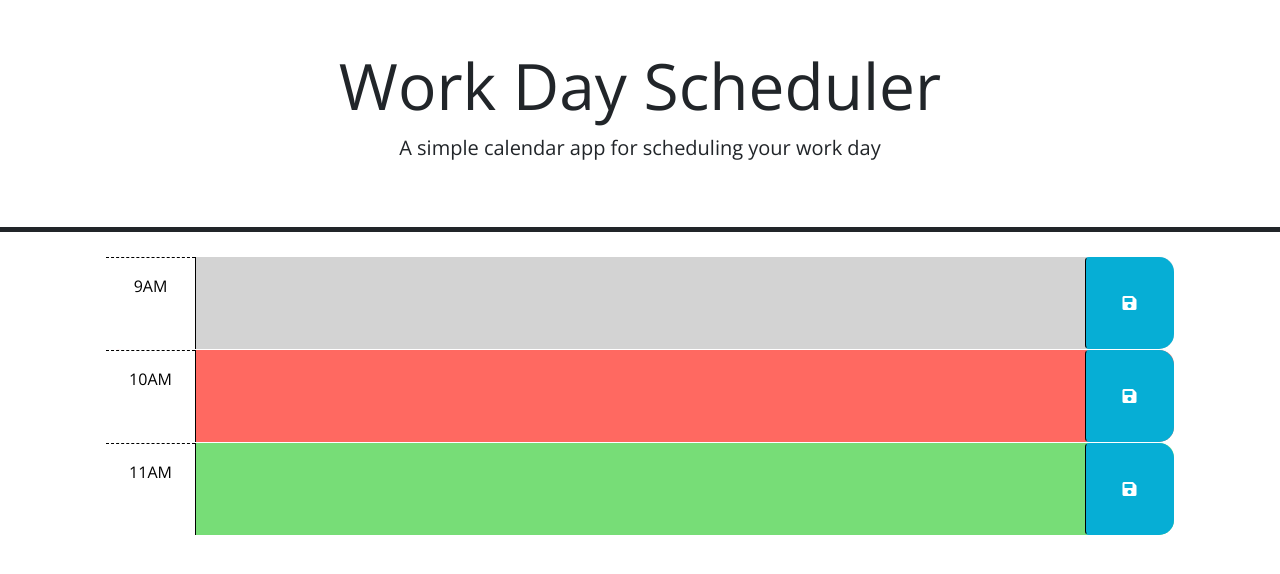
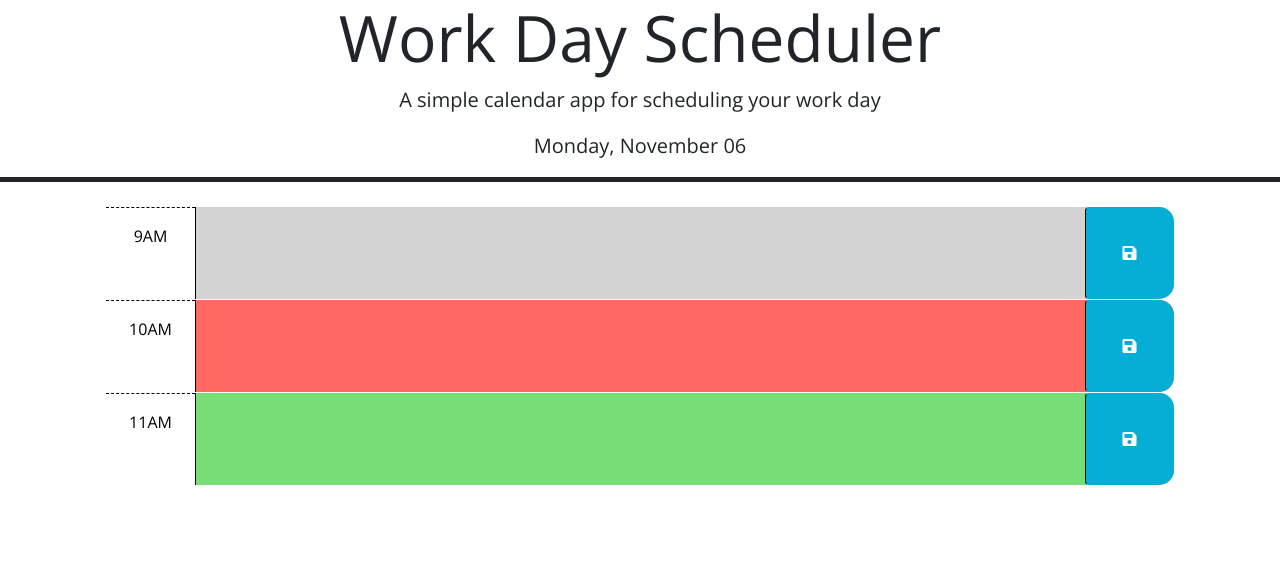
Before and after one commit to dvdhyn/work-scheduler, a plain HTML site: page index.html in a window 1280 px wide. Drawn offline with nearby package versions, Linux system fonts and the light colour scheme.

Commit message:
Removed header padding, added current date script to header

```diff
--- a/index.html
+++ b/index.html
@@ -23,7 +23,7 @@
   </head>
 
   <body>
-    <header class="p-5 mb-4 border-5 border-bottom border-dark text-center">
+    <header class="mb-4 border-5 border-bottom border-dark text-center">
       <h1 class="display-3">Work Day Scheduler</h1>
       <p class="lead">A simple calendar app for scheduling your work day</p>
       <p id="currentDay" class="lead"></p>
--- a/script.js
+++ b/script.js
@@ -20,4 +20,5 @@ $(function () {
   // attribute of each time-block be used to do this?
   //
   // TODO: Add code to display the current date in the header of the page.
+  $('#currentDay').text(dayjs().format('dddd, MMMM DD'));
 });
```
